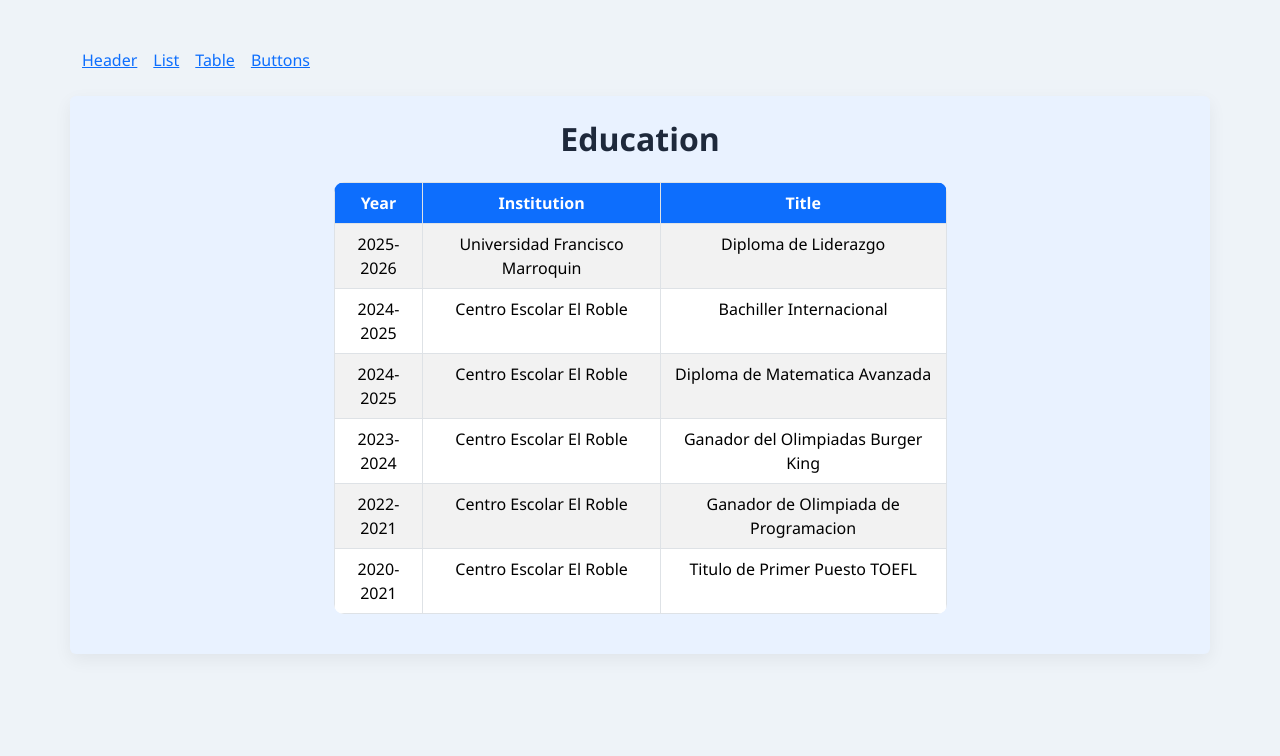
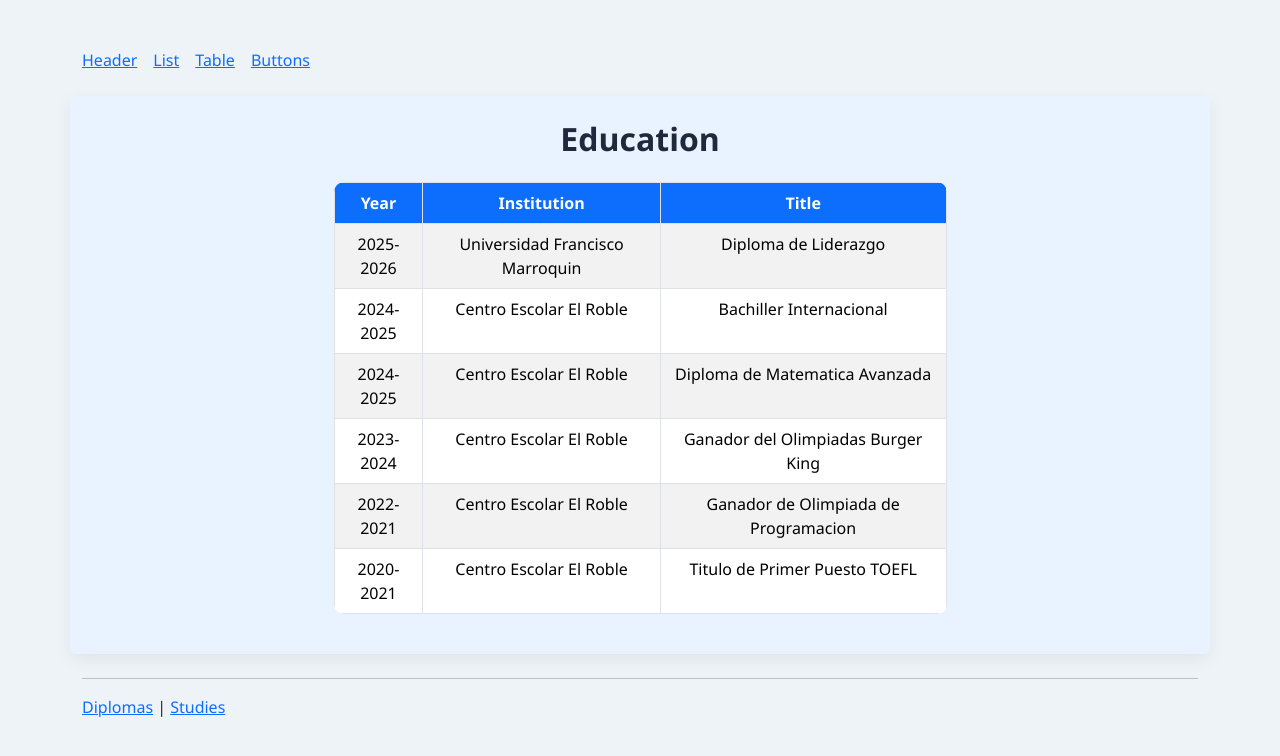
Before and after one commit to MiguelCuevasss/AngularCV, an Angular app: page /table in a window 1280 px wide. Shown: the top 756 px of the page. Built offline with nearby package versions, Linux system fonts and the light colour scheme.

Commit message:
Commit No.3
Adding something on studies and diplomas to deploy something on the cv (on table.html), and also i import the routerlink and routerOutlet to my table.ts

```diff
--- a/src/app/components/table/table.html
+++ b/src/app/components/table/table.html
@@ -25,3 +25,12 @@
         </div>
     </div>
 </div>
+
+<hr>
+
+<nav>
+  <a routerLink="diplomas">Diplomas</a> |
+  <a routerLink="studies">Studies</a>
+</nav>
+
+<router-outlet></router-outlet>
--- a/src/app/components/table/table.ts
+++ b/src/app/components/table/table.ts
@@ -1,10 +1,12 @@
 import { Component } from '@angular/core';
 import { CommonModule } from '@angular/common';
+import { RouterOutlet, RouterLink } from '@angular/router';
+
 
 @Component({
   selector: 'app-table',
   standalone: true,
-  imports: [CommonModule],
+  imports: [CommonModule, RouterOutlet, RouterLink],
   templateUrl: './table.html',
   styleUrl: './table.css',
 })
```
